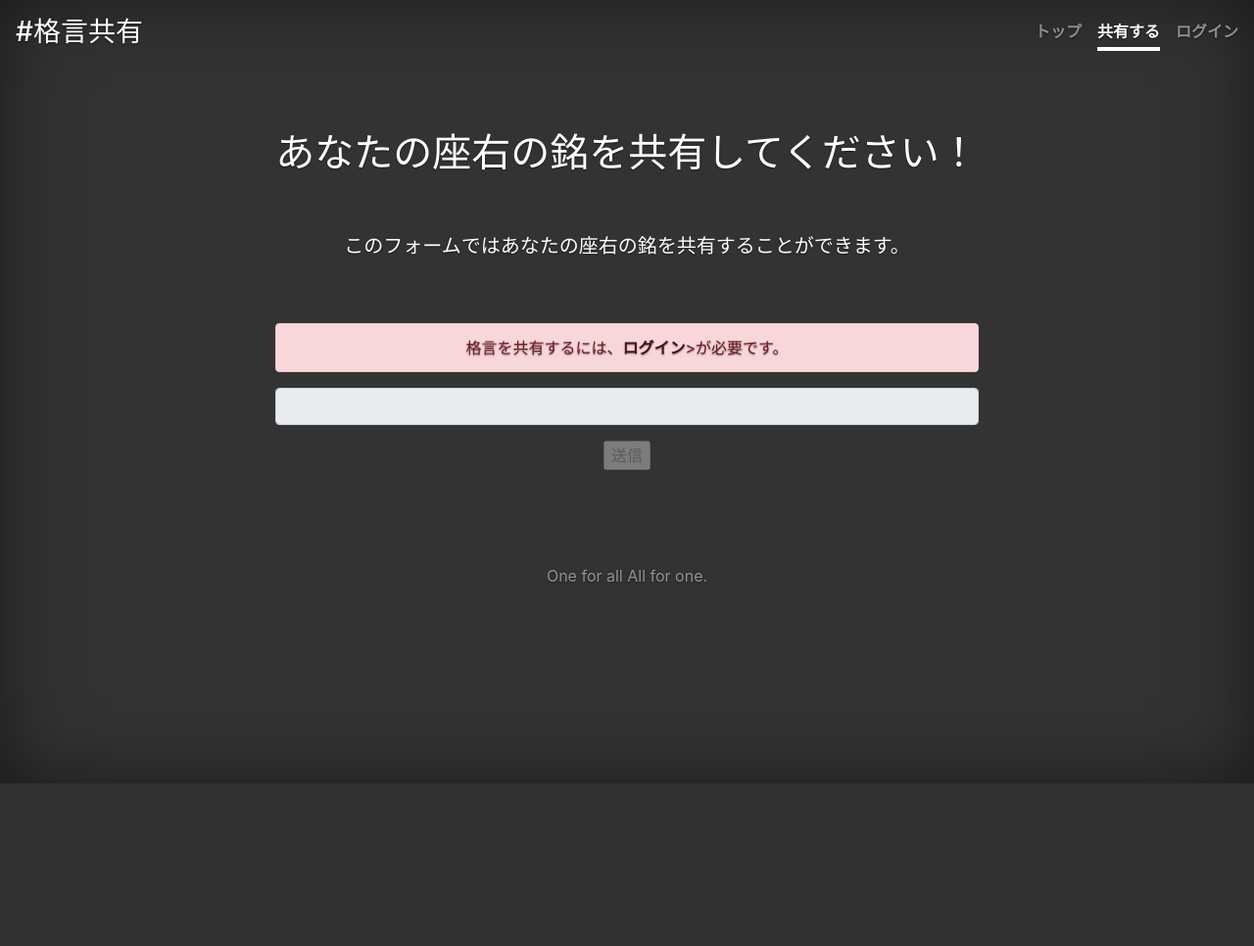
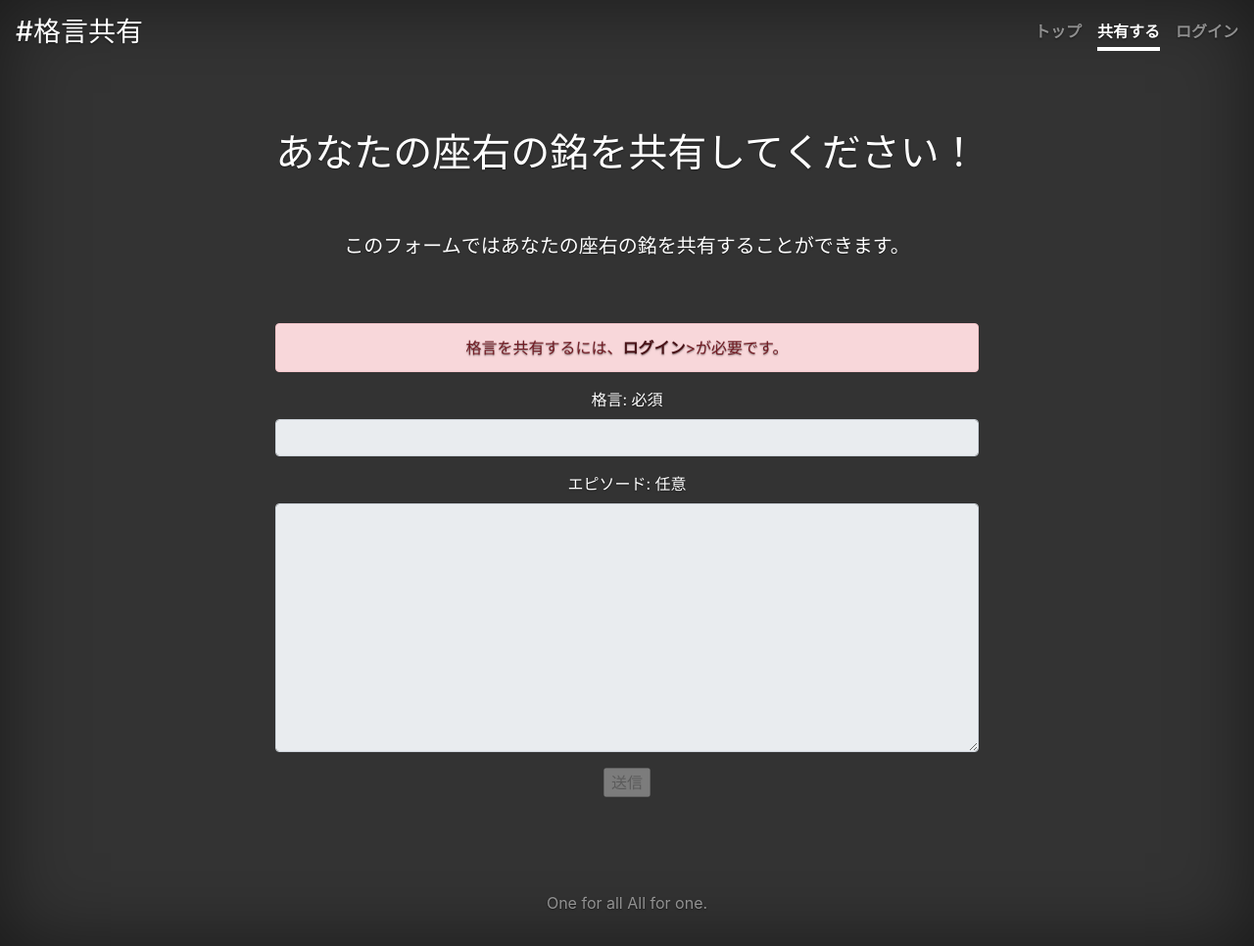
Before and after one commit to oba618/docker-flask, a Flask app: page /adage/post in a window 1280 px wide. Shown: the whole page at 98% size. Before the commit the page ends 800 px from the top, so only its background shows below. Run offline with Flask 2, Linux system fonts and the light colour scheme; some libraries are stand-ins or nearby versions.

Commit message:
Create post episode textarea
エピソード投稿用テキストエリア追加

```diff
--- a/app/static/js/adage/post.js
+++ b/app/static/js/adage/post.js
@@ -6,6 +6,7 @@ $(window).load(function(){
     const idToken = sessionStorage.getItem("idToken");
     const form = document.getElementById("adagePostForm");
     const inputTextTitle = document.getElementById("inputTextTitle");
+    const inputTextEpisode = document.getElementById("inputTextEpisode");
     const postAdageButton = document.getElementById("postAdageButton");
 
     function hiddenAlert(id) {
@@ -23,6 +24,7 @@ $(window).load(function(){
         XHR.addEventListener("load", function(event) {
             $("#thanksAlert").fadeIn();
             inputTextTitle.value = "";
+            inputTextEpisode.value = "";
             setTimeout(hiddenAlert, 15*1000, "#thanksAlert");
         });
 
@@ -44,6 +46,7 @@ $(window).load(function(){
     if(idToken === null) {
         $("#loginAlert").fadeIn();
         inputTextTitle.disabled = true;
+        inputTextEpisode.disabled = true;
         postAdageButton.disabled = true;
     }
 
--- a/app/templates/adage/post.html
+++ b/app/templates/adage/post.html
@@ -14,7 +14,12 @@
         </div>
         <form id="adagePostForm" class="pb-5">
             <div class="form-group">
+                <label class="form-label" for="title">格言: 必須</label>
                 <input class="form-control" id="inputTextTitle" type="text" name="title">
+            </div>
+            <div class="form-group">
+                <label class="form-label" for="episode">エピソード: 任意</label>
+                <textarea rows="10" class="form-control" id="inputTextEpisode" name="episode"></textarea>
             </div>
             <input id="postAdageButton" type="submit" value="送信">
         </form>
```
Also changed, not shown: app/static/js/index.js (+0 -7 lines).
